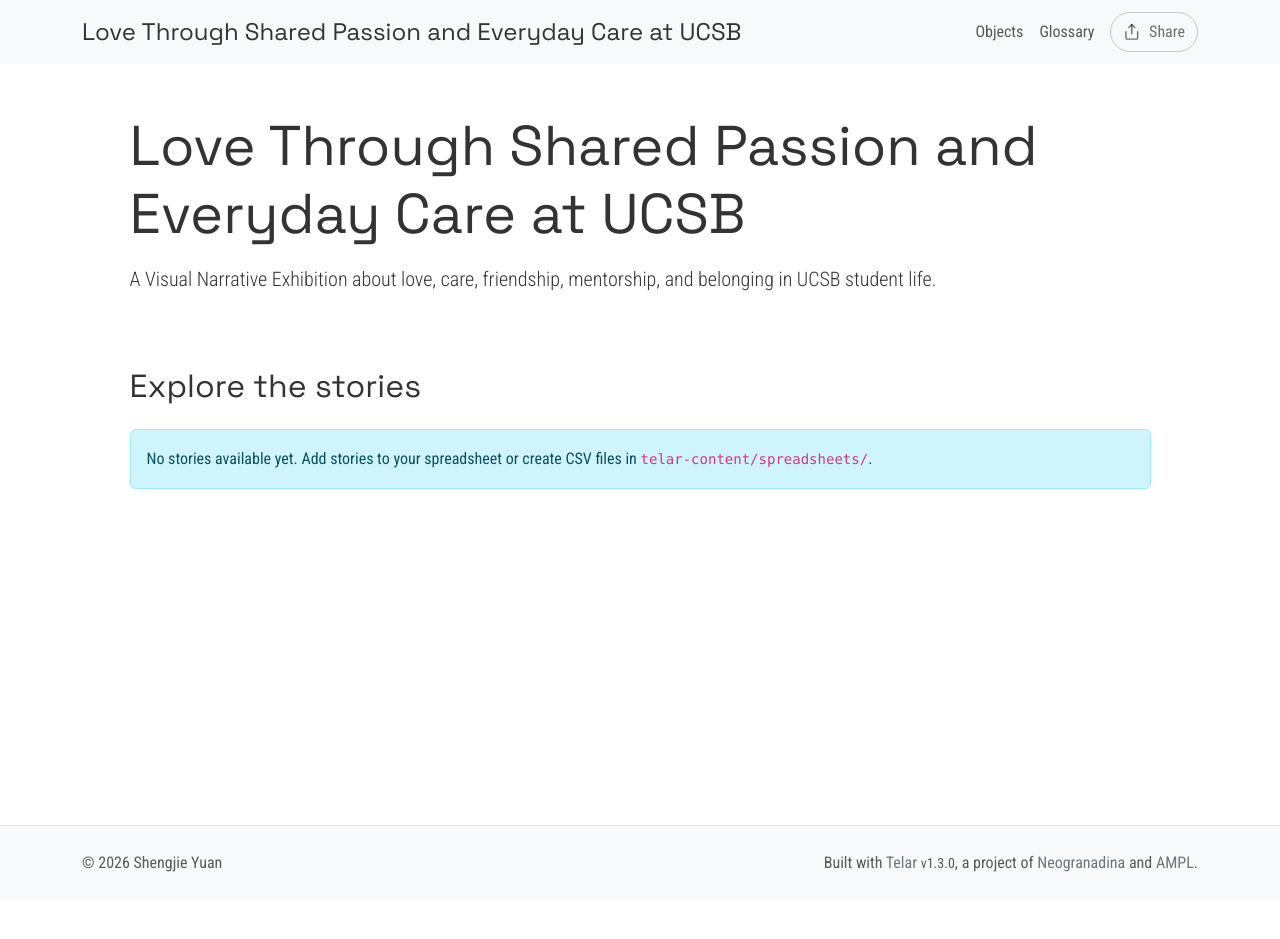
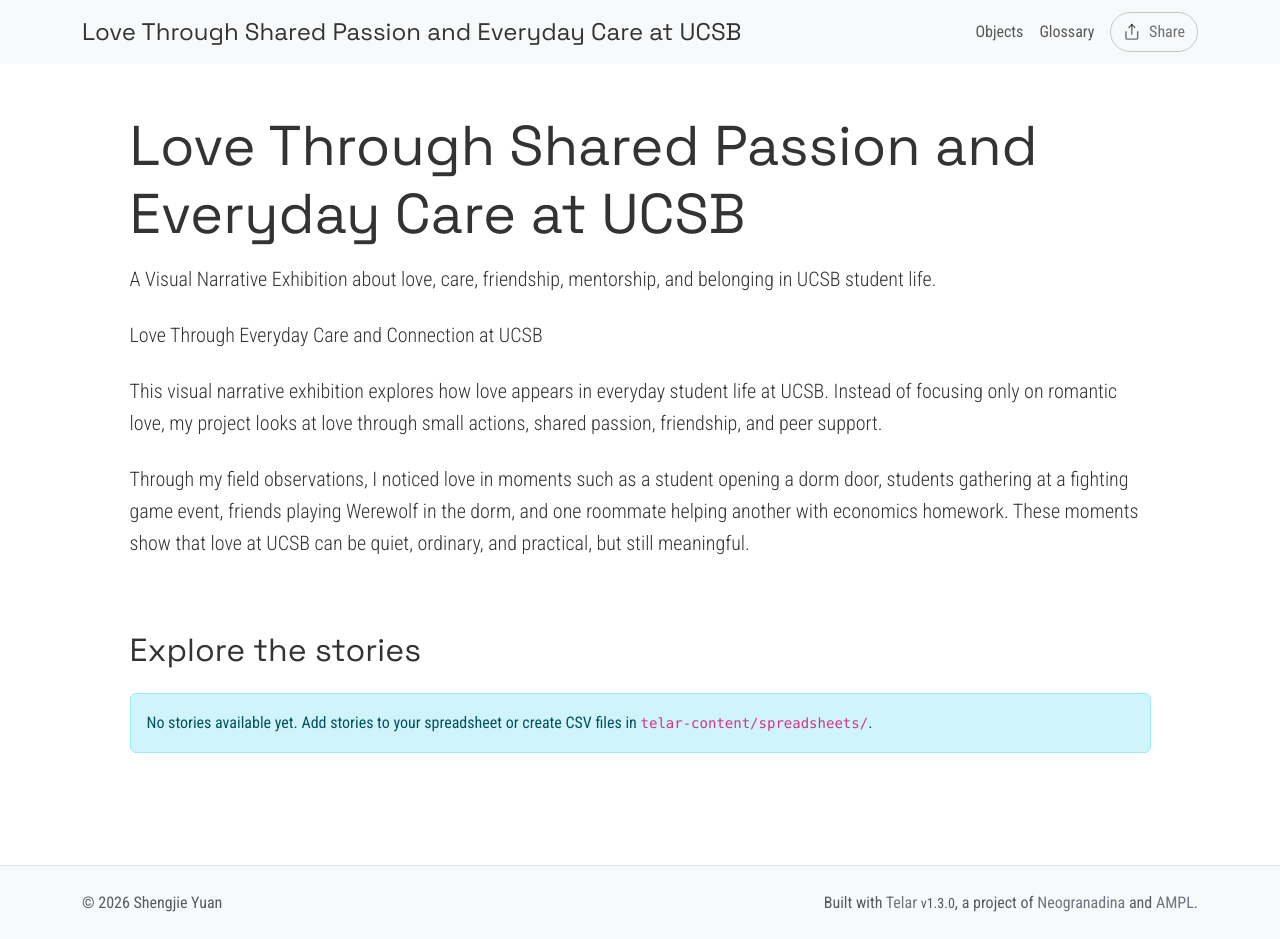
Before and after one commit to nootYZ/james-yuan, a Jekyll site: the page built from index.md, in a window 1280 px wide. Built offline with Jekyll 4.4.1, drawn with Linux system fonts in a browser that asks for light colours; before the commit the page ends 900 px from its top, so only the background shows below that.

Commit message:
index.md

```diff
--- a/index.md
+++ b/index.md
@@ -2,3 +2,9 @@
 layout: index
 title: Home
 ---
+
+Love Through Everyday Care and Connection at UCSB
+
+This visual narrative exhibition explores how love appears in everyday student life at UCSB. Instead of focusing only on romantic love, my project looks at love through small actions, shared passion, friendship, and peer support.
+
+Through my field observations, I noticed love in moments such as a student opening a dorm door, students gathering at a fighting game event, friends playing Werewolf in the dorm, and one roommate helping another with economics homework. These moments show that love at UCSB can be quiet, ordinary, and practical, but still meaningful.
```
